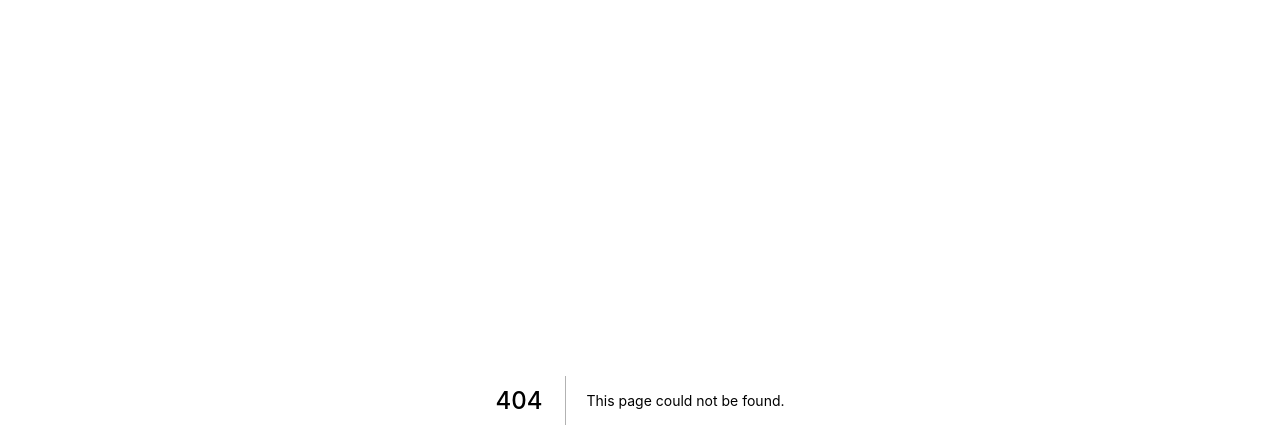
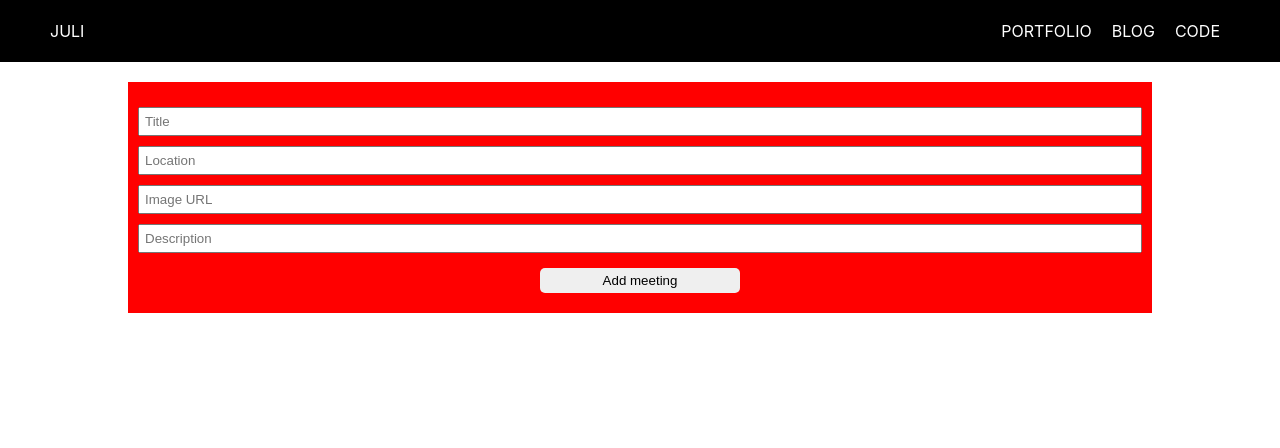
Before and after one commit to perassijulian/next-course, a Next.js app: page /add-meetup in a window 1280 px wide. Before the commit this address had no page. Shown: the top 448 px of the page. Built offline with nearby package versions, Linux system fonts and the light colour scheme.

Commit message:
create pages

```diff
--- /dev/null
+++ b/components/AddForm.jsx
@@ -0,0 +1,33 @@
+import addStyles from '../styles/AddForm.module.css';
+
+import { useState } from "react"
+
+const AddForm = () => {
+    const [formData, setFormData] = useState({})
+
+    const handleChange = (e) => {
+        setFormData(prevState => ({
+            ...prevState,
+            [e.target.name]: e.target.value
+        }))
+    }
+
+    const handleSubmit = (e) => {
+        e.preventDefault();
+        console.log(formData);
+    }
+
+    return (
+        <div className={addStyles.container}>
+            <form className={addStyles.wrapper} onSubmit={handleSubmit}>
+                <input className={addStyles.item} name='title' type='text' onChange={handleChange} placeholder='Title'/>
+                <input className={addStyles.item} name='location' type='text' onChange={handleChange} placeholder='Location'/>
+                <input className={addStyles.item} name='image' type='text' onChange={handleChange} placeholder='Image URL'/>
+                <input className={addStyles.item} name='description' type='text' onChange={handleChange} placeholder='Description'/>
+                <button className={addStyles.button} >Add meeting</button>
+            </form>
+        </div>
+    )
+}
+
+export default AddForm
--- /dev/null
+++ b/components/Layout.jsx
@@ -0,0 +1,17 @@
+import Head from 'next/head';
+import Navbar from './Navbar';
+
+const Layout = ({children}) => {
+  return (
+    <>
+        <Head>
+            <title>Juli App</title>
+        </Head>
+        <main>
+            <Navbar />
+            {children}
+        </main>
+    </>
+  )
+}
+export default Layout
--- /dev/null
+++ b/components/Navbar.jsx
@@ -0,0 +1,25 @@
+import styles from  '../styles/Navbar.module.css';
+import Link from 'next/link';
+
+const Navbar = () => {
+  return (
+    <div className={styles.container}>
+        <Link href='/'>
+            <a><span className={styles.logo}>JULI</span></a>
+        </Link>
+        <ul className={styles.list}>
+            <Link href='/portfolio'>
+                <a><li className={styles.item}>PORTFOLIO</li></a>
+            </Link>
+            <Link href='/blog'>
+               <a><li className={styles.item}>BLOG</li></a>
+            </Link>
+            <Link href='/code'>
+                <a><li className={styles.item}>CODE</li></a>
+            </Link>
+        </ul>
+    </div>
+  )
+}
+
+export default Navbar
--- a/next.config.js
+++ b/next.config.js
@@ -1,6 +1,9 @@
 /** @type {import('next').NextConfig} */
 const nextConfig = {
   reactStrictMode: true,
+  images: {
+    domains: ['a.storyblok.com'],
+  },
 }
 
 module.exports = nextConfig
--- a/pages/_app.js
+++ b/pages/_app.js
@@ -1,7 +1,12 @@
-import '../styles/globals.css'
+import Layout from '../components/Layout';
+import '../styles/globals.css';
 
 function MyApp({ Component, pageProps }) {
-  return <Component {...pageProps} />
+  return (
+    <Layout>
+      <Component {...pageProps} />
+    </Layout>
+    )
 }
 
 export default MyApp
--- /dev/null
+++ b/pages/add-meetup.js
@@ -0,0 +1,11 @@
+import AddForm from "../components/addForm"
+
+const addMeetup = () => {
+  return (
+    <div>
+        <AddForm />
+    </div>
+  )
+}
+
+export default addMeetup
--- /dev/null
+++ b/styles/AddForm.module.css
@@ -0,0 +1,33 @@
+.container{
+    width: 100%;
+    display: flex;
+    flex-direction: column;
+    align-items: center;
+}
+
+.wrapper{
+    max-width: 1024px;
+    width: 100%;
+    margin-top: 20px;
+    padding: 20px 10px;
+    display: flex;
+    flex-direction: column;
+    align-items: center;
+    background-color: red;
+
+}
+
+.item{
+    width: 100%;
+    margin: 5px 0px;
+    padding: 5px;
+}
+
+.button{
+    margin-top: 10px;
+    cursor: pointer;
+    width: 200px;
+    padding: 5px;
+    border: none;
+    border-radius: 5px;
+}
--- a/styles/Home.module.css
+++ b/styles/Home.module.css
@@ -1,5 +1,6 @@
 .container {
   padding: 0 2rem;
+  background-color: red;
 }
 
 .main {
--- /dev/null
+++ b/styles/Navbar.module.css
@@ -0,0 +1,26 @@
+.container{
+    background-color: black;
+    color: white;
+    width: 100%;
+    display: flex;
+    align-items: center;
+    justify-content: space-between;
+}
+
+.logo{
+    margin-left: 50px;
+}
+
+.list{
+    display: flex;
+    margin-right: 50px;
+}
+
+.item{
+    text-decoration: none;
+    list-style: none;
+    margin: 0px 5px;
+    padding: 5px;
+    cursor: pointer;
+
+}
```
Also changed, not shown: pages/index.js (+38 -7 lines), pages/meetup/[meetID].js (added, +7 -0 lines).
